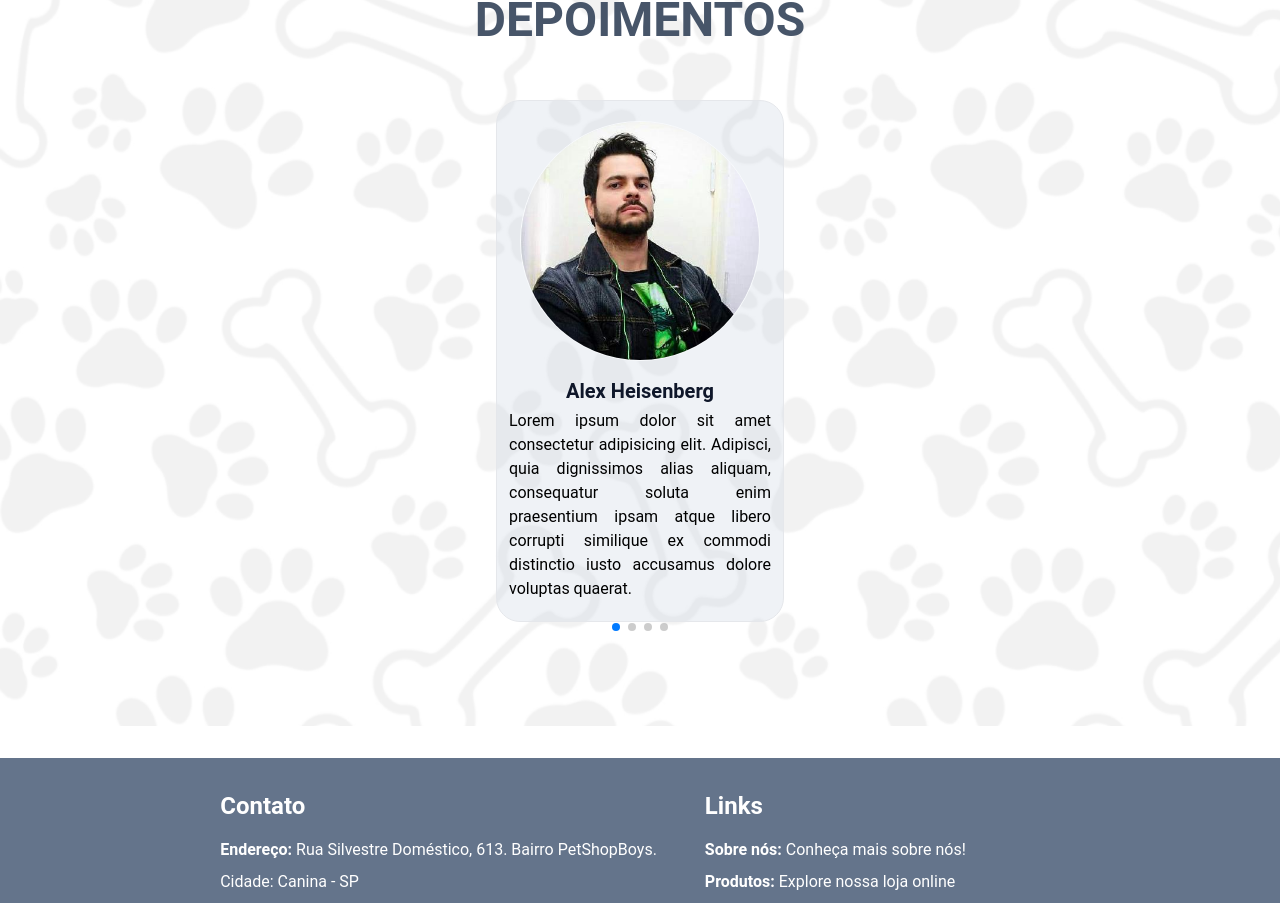
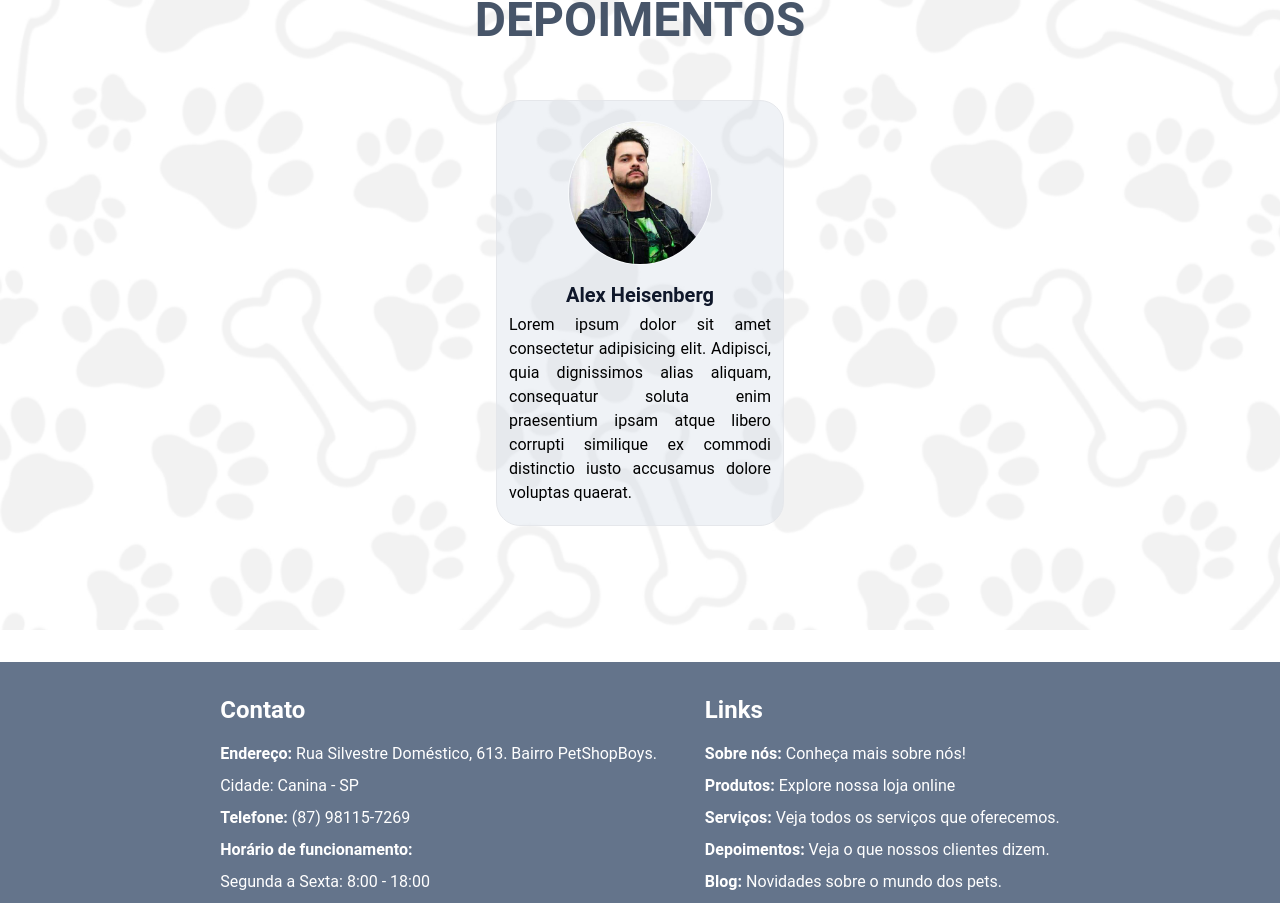
Before and after one commit to alexdev613/devpetshop-to-deploy, a React (Vite) app: page / in a window 1280 px wide. Shown: the part 3079-3982 px from the top of the page. Built offline with nearby package versions, Linux system fonts and the light colour scheme.

Commit message:
Feat: dei uma ajustada no card dos depoimentos

```diff
--- a/src/pages/Home/sections/FeedbackSection/index.tsx
+++ b/src/pages/Home/sections/FeedbackSection/index.tsx
@@ -47,7 +47,6 @@ export function FeedbackSection() {
       </div>
       <Swiper
         slidesPerView={1}
-        pagination
         autoplay={{delay: 7200}}
         className='w-[20rem] mx-0'
       >
@@ -55,7 +54,7 @@ export function FeedbackSection() {
           <SwiperSlide key={item.id} className="px-4 py-6">
             <div className="relative text-center flex flex-col max-w-[18rem] px-0 py-5 rounded-3xl border bg-slate-300/30">
               <img
-                className="rounded-full border border-slate-50 w-[15rem] min-w-[12.5rem] mx-auto h-[15rem] min-h-[12.5rem] mb-4 object-cover"
+                className="rounded-full border border-slate-50 w-[9rem] mx-auto h-[9rem] mb-4 object-cover"
                 src={item.photo}
                 alt={`Foto do cliente ${item.name}`}
               />
```
